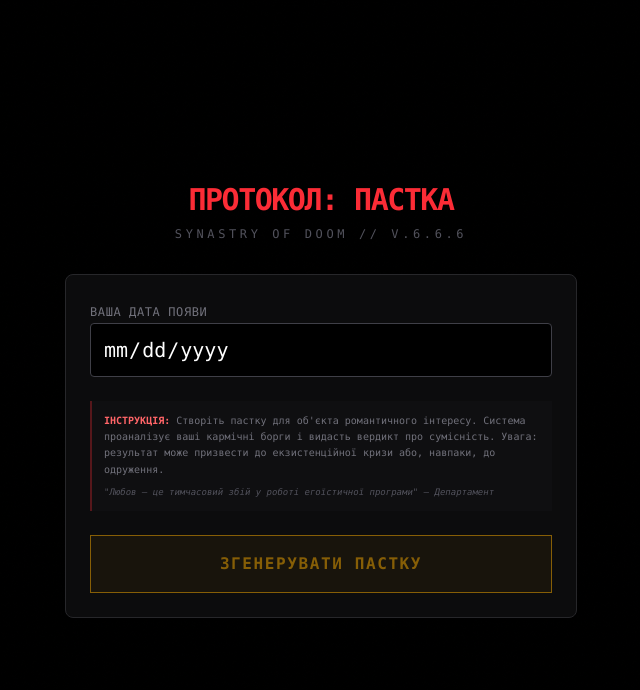
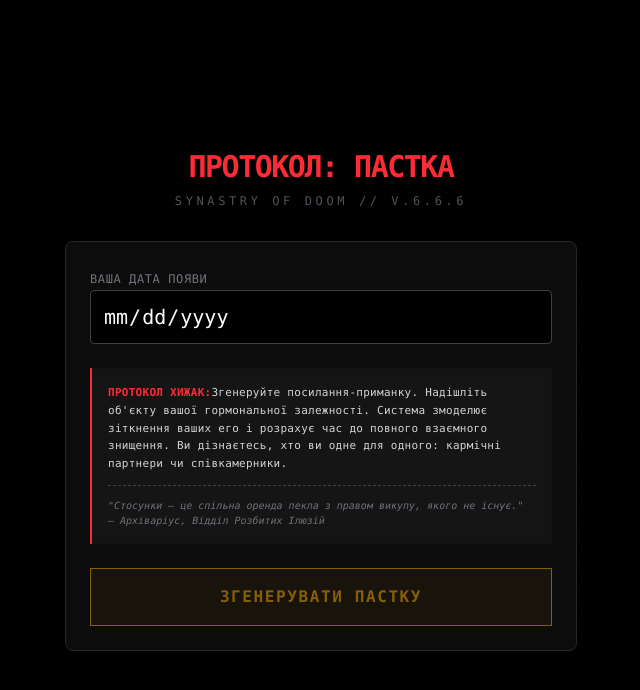
Before and after one commit to Maksymius/Retrograde-Project, a Next.js app in the folder frontend/: page /synastry in a window 1280 px wide. Shown: the top 690 px of the page, without its empty margins (319-959 px from the left). Built offline with nearby package versions, Linux system fonts and the light colour scheme; a web font is replaced by a local one.

Commit message:
fix: senety page

```diff
--- a/frontend/app/synastry/page.tsx
+++ b/frontend/app/synastry/page.tsx
@@ -24,7 +24,6 @@ const DOOM_SCENARIOS = [
   { title: "ЦИФРОВИЙ ДЕТОКС", desc: "Ваші аури несумісні з Wi-Fi. Доведеться спілкуватися голосом. Жах.", danger: 28 },
   { title: "ЕКЗИСТЕНЦІЙНИЙ ПЕТЧ", desc: "Разом ви будете постійно шукати сенс життя і не знаходити. Романтично.", danger: 74 }
 ]
-
 function SynastryContent() {
   const searchParams = useSearchParams()
 
@@ -111,16 +110,20 @@ function SynastryContent() {
               />
             </div>
 
-            {/* Іронічна інструкція */}
-            <div className="p-3 bg-zinc-900/30 border-l-2 border-red-500/30 text-left">
-              <p className="text-[10px] text-zinc-500 leading-relaxed font-mono">
-                <span className="text-red-400 font-bold">ІНСТРУКЦІЯ:</span> Створіть пастку для об'єкта романтичного інтересу.
-                Система проаналізує ваші кармічні борги і видасть вердикт про сумісність.
-                Увага: результат може призвести до екзистенційної кризи або, навпаки, до одруження.
+           {/* Гонзо-інструкція */}
+            <div className="p-4 bg-zinc-900/50 border-l-2 border-red-500 text-left backdrop-blur-sm">
+              <p className="text-[11px] text-zinc-300 leading-relaxed font-mono tracking-wide">
+                <span className="text-red-500 font-bold uppercase">ПРОТОКОЛ ХИЖАК:</span>
+                Згенеруйте посилання-приманку. Надішліть об'єкту вашої гормональної залежності.
+                Система змоделює зіткнення ваших его і розрахує час до повного взаємного знищення.
+                Ви дізнаєтесь, хто ви одне для одного: кармічні партнери чи співкамерники.
               </p>
-              <p className="text-[9px] text-zinc-600 mt-2 italic">
-                "Любов — це тимчасовий збій у роботі егоїстичної програми" — Департамент
-              </p>
+              <div className="mt-3 pt-3 border-t border-dashed border-zinc-700">
+                <p className="text-[10px] text-zinc-500 italic">
+                  "Стосунки — це спільна оренда пекла з правом викупу, якого не існує."
+                  <br/>— Архіваріус, Відділ Розбитих Ілюзій
+                </p>
+              </div>
             </div>
 
             {!inviteLink ? (
@@ -147,10 +150,14 @@ function SynastryContent() {
                 >
                   СКОПІЮВАТИ ОТРУТУ
                 </Button>
-                <p className="text-[10px] text-zinc-600 text-center leading-relaxed">
-                  Надішліть це посилання жертві. <br/>
-                  Коли вона його відкриє, її дата буде автоматично захоплена.<br/>
-                  <span className="text-red-400 italic">Увага: не несемо відповідальності за наслідки.</span>
+                <p className="text-[10px] text-zinc-500 text-center leading-relaxed font-mono mt-3 bg-black/50 p-2 border border-zinc-800">
+                  STATUS: LINK_GENERATED. WAITING_FOR_TARGET.
+                  <br/>
+                  Надішліть посилання. При переході дані партнера будуть синхронізовані з вашим профілем.
+                  <br/>
+                  <span className="text-red-600 font-bold block mt-1">
+                    [!] Результат не підлягає оскарженню.
+                  </span>
                 </p>
               </div>
             )}
@@ -248,12 +255,12 @@ function SynastryContent() {
             </div>
 
             {/* Додаткова інформація */}
-            <div className="text-center space-y-1 pt-2 border-t border-zinc-800">
-              <p className="text-[9px] text-zinc-600 font-mono">
-                Прогноз базується на квантовому аналізі кармічних боргів
+            <div className="text-center space-y-2 pt-4 border-t border-zinc-800/50 mt-4">
+              <p className="text-[10px] text-zinc-600 font-mono uppercase tracking-widest">
+                ALGORITHM: CHAOS_THEORY_V2 // ACCURACY: PAINFUL
               </p>
-              <p className="text-[8px] text-zinc-700 italic">
-                "Кохання — це тимчасовий збій у роботі егоїстичної програми" — Департамент
+              <p className="text-[9px] text-zinc-700">
+                <span className="text-red-900 font-bold">DISCLAIMER:</span> Департамент не несе відповідальності за розбиті серця, меблі та втрачені роки життя.
               </p>
             </div>
 
```
